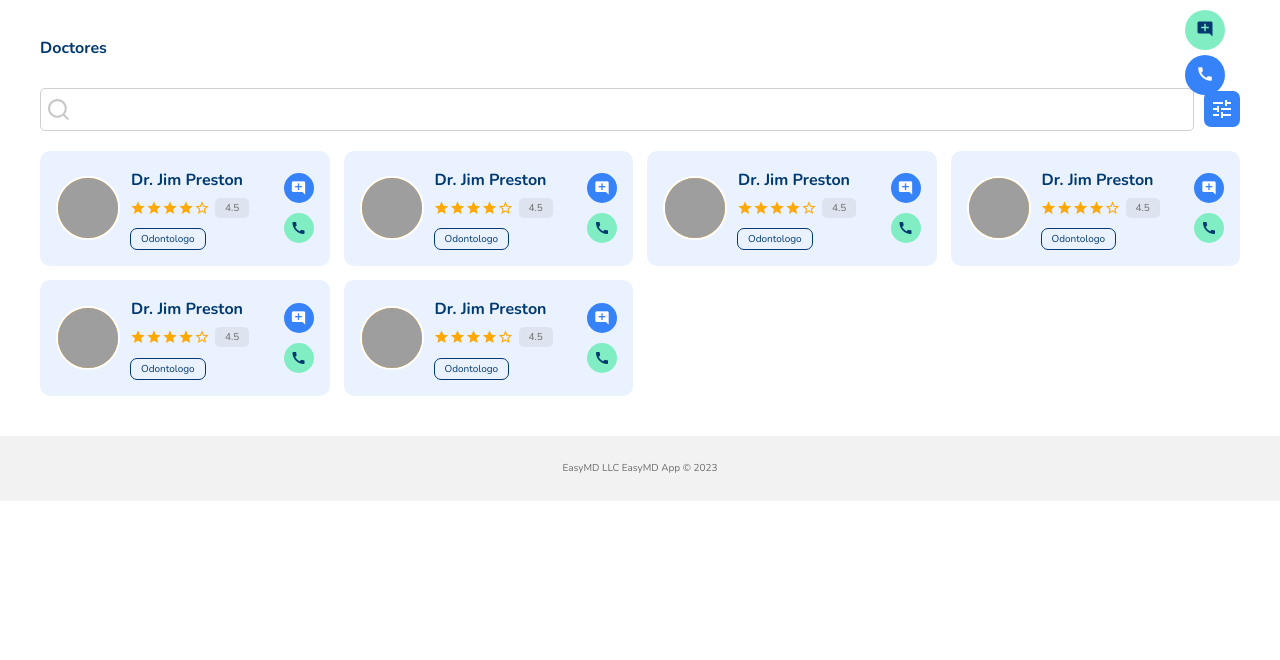
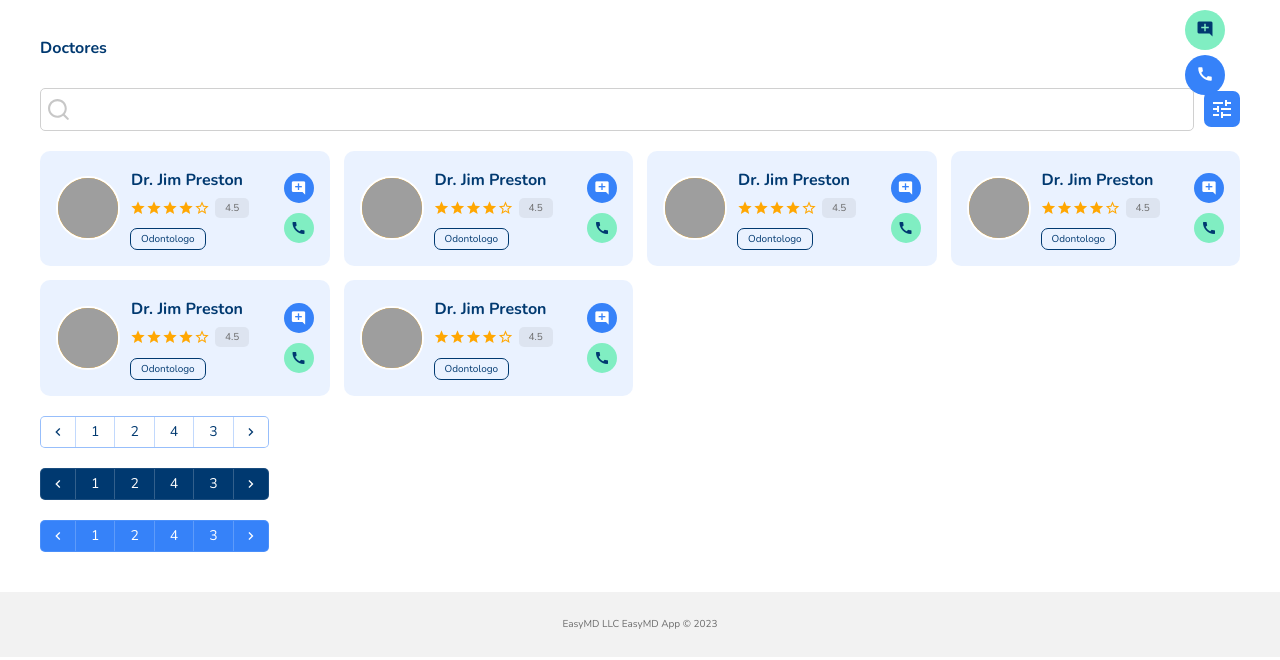
Before and after one commit to lesther/easy-md, a website: page src/patient-doctors.html in a window 1280 px wide. Shown: the part 140-800 px from the top of the page. Drawn offline with nearby package versions, Linux system fonts and the light colour scheme; grey boxes are pictures that could not be loaded.

Commit message:
Update/major: pagination HTML/CSS pagination added

```diff
--- a/scss/shared/pagination.scss
+++ b/scss/shared/pagination.scss
@@ -2,11 +2,65 @@
 // pagination
 .pagination {
     display: inline-flex;
-    flex-direction: row;
-    flex-wrap: nowrap;
-    padding: 5px;
-    @include corner(50px);
-    background-color: $lighter-color;
+    @extend .group_inline;
+    @extend .group_spacing-minimal;
+    @extend .h-corner-xs;
+    background-color: rgba($color: $primary-color--highlight, $alpha: 0.3);
+    border: 1px solid rgba($color: $primary-color--highlight, $alpha: 0.3);
+    overflow: hidden;
+}
+.pagination_item {
+    line-height: 1;
+    font-size: 14px;
+    background-color: $light-color;
+    position: relative;
+    padding: 8px;
+    color:  $primary-color;
+    @include sm {
+        padding: 8px 15px;
+    }
+}
+.pagination_item.active,
+a.pagination_item:hover {
+    background-color: $primary-color--highlight;
+    color: $light-color;
+    font-weight: bold;
+}
+.pagination_item:last-of-type,
+.pagination_item:first-of-type {
+    width: 34px;
+}
+.pagination_item .material-icons {
+    @include position(absolute, 0, 0, 0, 0, 16px, 16px);
+    margin: auto;
+}
+
+//dark
+.pagination--dark {
+    border: 1px solid rgba($color: $primary-color, $alpha: 0.5);
+    background-color:  rgba($color: $primary-color, $alpha: 0.8 );
+}
+.pagination--dark .pagination_item {
+    background-color: $primary-color;
+    color: $light-color;
+}
+.pagination--dark .pagination_item.active,
+.pagination--dark a.pagination_item:hover {
+    background-color: $primary-color--accent;
     color: $primary-color;
-    gap: 1px;
 }
+
+//primary
+.pagination--primary {
+    border: 1px solid rgba($color: $primary-color--highlight, $alpha: 0.5);
+    background-color:  rgba($color: $primary-color--highlight, $alpha: 0.8 );
+}
+.pagination--primary .pagination_item {
+    background-color: $primary-color--highlight;
+    color: $light-color;
+}
+.pagination--primary .pagination_item.active,
+.pagination--primary a.pagination_item:hover {
+    background-color: $primary-color--accent;
+    color: $primary-color;
+}
--- a/src/patient-doctors.html
+++ b/src/patient-doctors.html
@@ -552,6 +552,87 @@
                                 </div>
                             </div>
                         </div>
+                    </div>
+                </div>
+                <div>
+                    <div class="pagination">
+                        <a href="" class="pagination_item">
+                            <span class="material-icons icon_sm">
+                                chevron_left
+                            </span>
+                        </a>
+                        <a href="" class="pagination_item">
+                            1
+                        </a>
+                        <a href="" class="pagination_item">
+                            2
+                        </a>
+                        <a href="" class="pagination_item">
+                            4
+                        </a>
+                        <a href="" class="pagination_item">
+                            3
+                        </a>
+
+                        <a href="" class="pagination_item">
+                            <span class="material-icons icon_sm">
+                                chevron_right
+                            </span>
+                        </a>
+                    </div>
+                </div>
+                <div>
+                    <div class="pagination pagination--dark">
+                        <a href="" class="pagination_item">
+                            <span class="material-icons icon_sm">
+                                chevron_left
+                            </span>
+                        </a>
+                        <a href="" class="pagination_item">
+                            1
+                        </a>
+                        <a href="" class="pagination_item">
+                            2
+                        </a>
+                        <a href="" class="pagination_item">
+                            4
+                        </a>
+                        <a href="" class="pagination_item">
+                            3
+                        </a>
+
+                        <a href="" class="pagination_item">
+                            <span class="material-icons icon_sm">
+                                chevron_right
+                            </span>
+                        </a>
+                    </div>
+                </div>
+                <div>
+                    <div class="pagination pagination--primary">
+                        <a href="" class="pagination_item">
+                            <span class="material-icons icon_sm">
+                                chevron_left
+                            </span>
+                        </a>
+                        <a href="" class="pagination_item">
+                            1
+                        </a>
+                        <a href="" class="pagination_item">
+                            2
+                        </a>
+                        <a href="" class="pagination_item">
+                            4
+                        </a>
+                        <a href="" class="pagination_item">
+                            3
+                        </a>
+
+                        <a href="" class="pagination_item">
+                            <span class="material-icons icon_sm">
+                                chevron_right
+                            </span>
+                        </a>
                     </div>
                 </div>
             </div>
```
Also changed, not shown: css/main.min.css.
